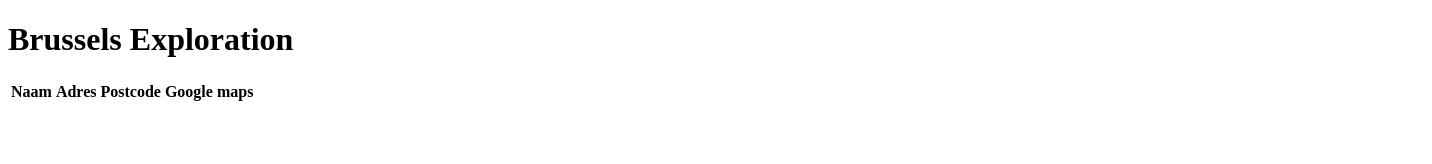
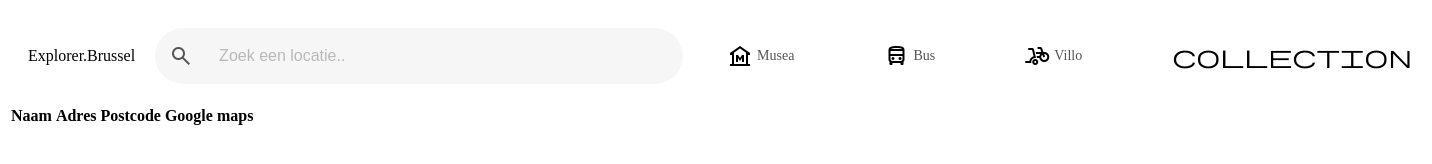
Before and after one commit to TimMolineaux/dynamicWeb_project, a plain HTML site: page index.html in a window 1280 px wide. Shown: the whole page, 1432 px wide, since content can reach past the window. Drawn offline with nearby package versions, Linux system fonts and the light colour scheme; no server answers.

Commit message:
navbalk toegevoegd

```diff
--- a/index.html
+++ b/index.html
@@ -5,10 +5,40 @@
     <meta charset="UTF-8">
     <meta name="viewport" content="width=device-width, initial-scale=1.0">
     <title>Index</title>
+    <link rel="stylesheet" href="stijl.css">
+    <link rel="stylesheet" href="https://fonts.googleapis.com/css2?family=Material+Symbols+Outlined" />
 </head>
 
 <body>
-    <h1>Brussels Exploration</h1>
+    <div class="header-container">
+        <div class="logo">
+            <p>Explorer.Brussel</p>
+        </div>
+        <div class="search">
+            <span class="search-icon material-symbol-outlined">search</span>
+            <input class="search-input" type="search" placeholder="Zoek een locatie..">
+        </div>
+
+        <div class="functionaliteiten">
+            <div class="knop">
+                <span class="material-symbols-outlined">museum</span>
+                <span class="text">Musea</span>
+            </div>
+            <div class="knop">
+                <span class="material-symbols-outlined">directions_bus</span>
+                <span class="text">Bus</span>
+            </div>
+            <div class="knop">
+                <span class="material-symbols-outlined">bike_scooter</span>
+                <span class="text">Villo</span>
+            </div>
+            <div class="knop">
+                <span class="material-symbols-outlined">Collection</span>
+                <span class="text"></span>
+            </div>
+        </div>
+        <br>
+    </div>
 
     <table id="data-table">
         <thead>
--- a/script.mjs
+++ b/script.mjs
@@ -44,13 +44,25 @@
     });
 }
 
-async function savePlace(placeName) {
+function savePlace(placeName) {
     const savedPlacesList = document.querySelector('#saved-places');
 
     // Maak een nieuw lijstitem voor de opgeslagen plaats
     const listItem = document.createElement('li');
     listItem.textContent = placeName;
 
+    // Maak de verwijderknop
+    const deleteButton = document.createElement('button');
+    deleteButton.textContent = 'Verwijder';
+    deleteButton.onclick = function () {
+        // Verwijder het lijstitem wanneer op de knop wordt geklikt
+        savedPlacesList.removeChild(listItem);
+        console.log(`Plaats "${placeName}" is verwijderd!`);
+    };
+
+    // Voeg de verwijderknop toe aan het lijstitem
+    listItem.appendChild(deleteButton);
+
     // Voeg het lijstitem toe aan de lijst
     savedPlacesList.appendChild(listItem);
 
--- a/SSARPMBET.brussels.css
+++ b/stijl.css
@@ -57,7 +57,7 @@
     gap: 5px; /* Ruimte tussen icoon en tekst */
     padding: 10px 15px; /* Ruimte rond het icoon en de tekst */
     border-radius: 30px; /* Ronde knoppen */
-    transition: background 0.3s, box-shadow 0.3s; /* Vervagingseffect bij hover */
+    transition: 0.3s, box-shadow 0.3s; /* Vervagingseffect bij hover */
     border-color: rgba(0, 0, #0084ff, 0);
     margin-left: 30px;
     cursor: pointer; /* Maakt het een klikbare knop */
@@ -80,5 +80,3 @@
 .knop:hover .material-symbols-outlined {
     color: #333; /* Verander kleur van zowel tekst als icoon bij hover */
 }
-
-}
```
Also changed, not shown: SSSARPMBET.brussels.html (+5 -3 lines).
